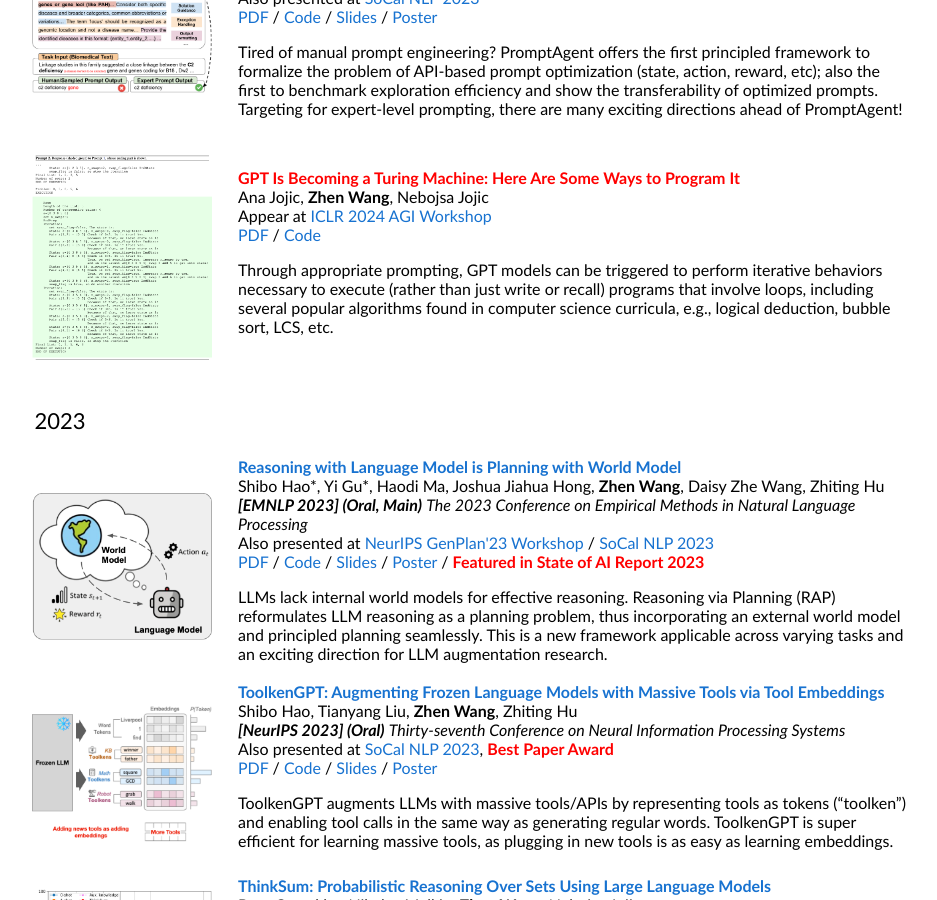
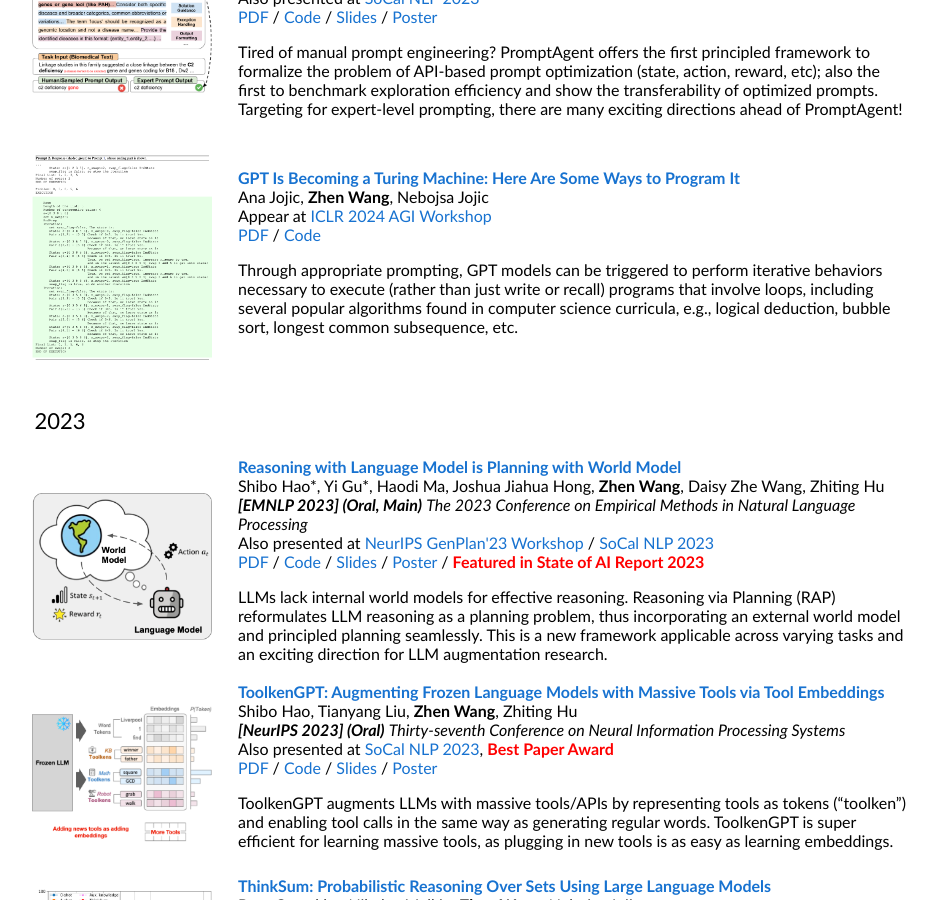
Before and after one commit to zhenwang9102/zhenwang9102.github.io, a Jekyll site: the page built from _posts/2019-06-02-venue.markdown, in a window 1280 px wide and 900 px high, scrolled down 1832 px. Shown: the whole window, without its empty margins (178-1115 px from the left). Built offline with Jekyll 4.4.1, drawn with Linux system fonts in a browser that asks for light colours.

Commit message:
Update default.html

```diff
--- a/_layouts/default.html
+++ b/_layouts/default.html
@@ -321,7 +321,7 @@
               <br>
               <br>
               <h3><a href="https://arxiv.org/abs/2406.12034">Self-MoE: Towards Compositional Large Language Models with Self-Specialized Experts</a></h3>
-              <be>
+              <br>
               Junmo Kang, Leonid Karlinsky, Hongyin Luo, <b>Zhen Wang</b>, Jacob Hansen, James Glass, David Cox, Rameswar Panda, Rogerio Feris, Alan Ritter
               <br>
               <i><a href="https://arxiv.org/pdf/2406.12034">PDF</a></i>
@@ -388,14 +388,14 @@
               <img src="/images/fig_gpr_turing_machine.png" alt="gpr_turing_machine" width="180" height="auto" style="border-style: none">
             </td>
             <td style="width:75%;vertical-align:middle;">
-              <h3><a href="https://arxiv.org/abs/2303.14310" style="color:red">GPT Is Becoming a Turing Machine: Here Are Some Ways to Program It</a></h3>
+              <h3><a href="https://arxiv.org/abs/2303.14310">GPT Is Becoming a Turing Machine: Here Are Some Ways to Program It</a></h3>
               <br>
               Ana Jojic, <b>Zhen Wang</b>, Nebojsa Jojic
               <br>
               Appear at <a href="https://agiworkshop.github.io/">ICLR 2024 AGI Workshop</a>
               <br>
               <a href="https://arxiv.org/pdf/2303.14310">PDF</a> / <a href="https://zhenwang9102.github.io/">Code</a>
-              <p>Through appropriate prompting, GPT models can be triggered to perform iterative behaviors necessary to execute (rather than just write or recall) programs that involve loops, including several popular algorithms found in computer science curricula, e.g., logical deduction, bubble sort, LCS, etc.</p>
+              <p>Through appropriate prompting, GPT models can be triggered to perform iterative behaviors necessary to execute (rather than just write or recall) programs that involve loops, including several popular algorithms found in computer science curricula, e.g., logical deduction, bubble sort, longest common subsequence, etc.</p>
             </td>
           </tr>
         </table>
```
